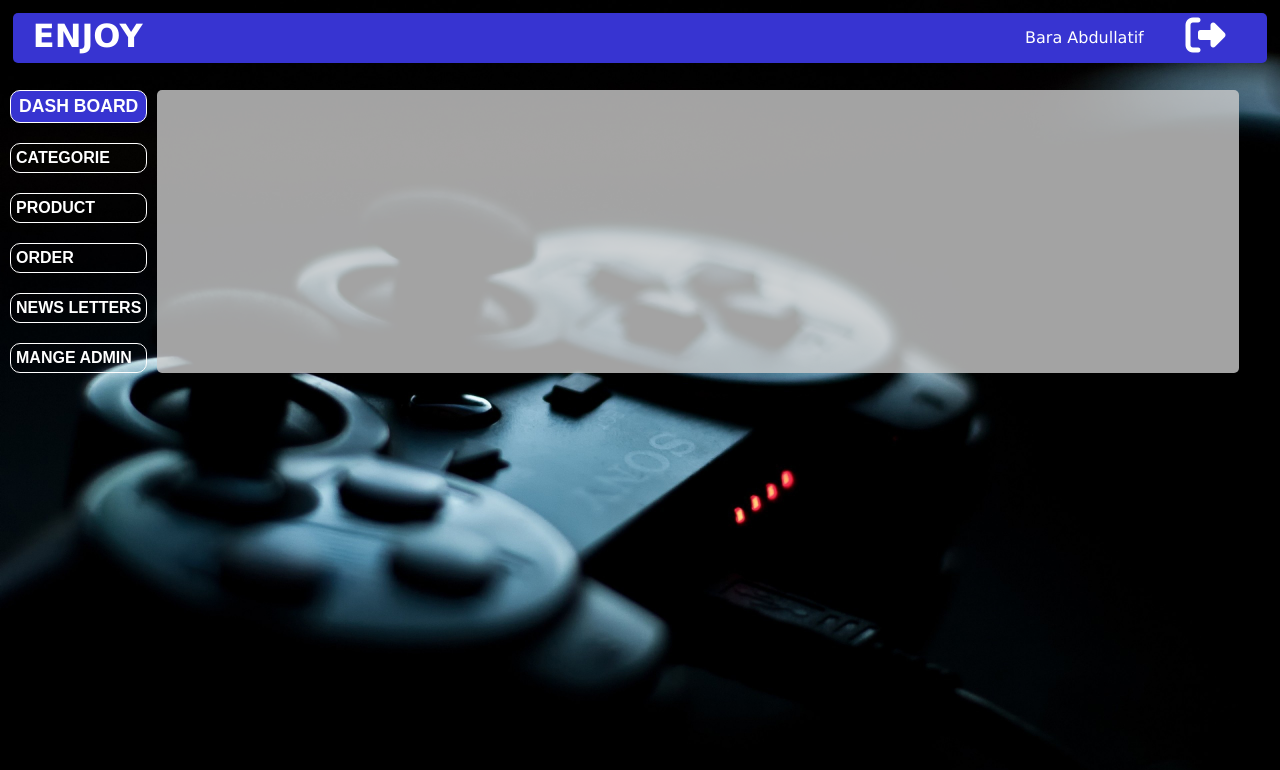
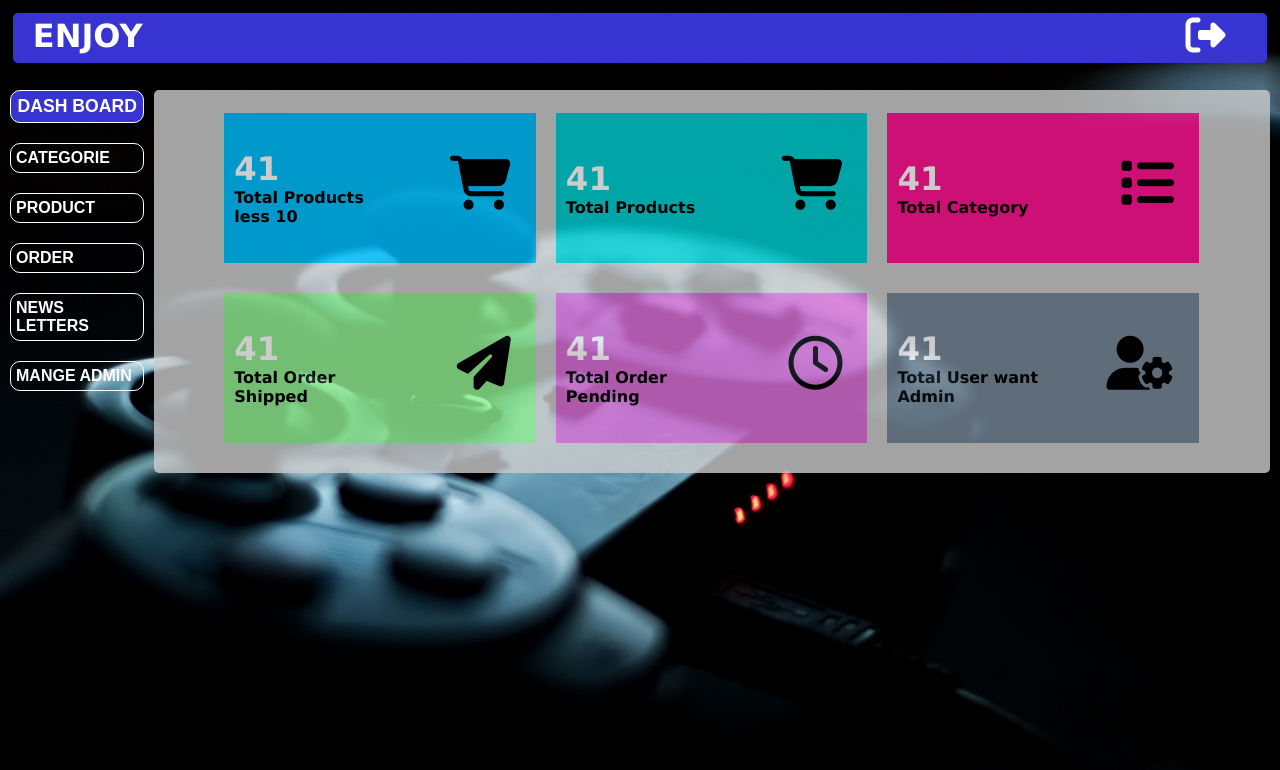
Before and after one commit to baraabd/Webbshop, a plain HTML site: page admin.html in a window 1280 px wide. Drawn offline with nearby package versions, Linux system fonts and the light colour scheme; no server answers.

Commit message:
Work with CSS admin styling

```diff
--- a/CSS/adminStyling.css
+++ b/CSS/adminStyling.css
@@ -172,7 +172,7 @@
     }
 
     .bodyRight {
-        width: 84.5%;
+        width: 89%;
         background-color: #cccccc;
         margin: 10px;
         border-radius: 5px;
@@ -646,10 +646,33 @@
         display: flex;
         flex-direction: row;
         align-items: center;
-        background-color: deepskyblue;
         padding: 10px;
         height: 100%;
         width: 100%;
+    }
+
+    .rowContainer.less {
+        background-color: deepskyblue;
+    }
+
+    .rowContainer.numOfPro {
+        background-color: darkturquoise;
+    }
+
+    .rowContainer.numOfCat {
+        background-color: deeppink;
+    }
+
+    .rowContainer.numOfOrdSh {
+        background-color: lightgreen;
+    }
+
+    .rowContainer.numOfOrdPen {
+        background-color: orchid;
+    }
+
+    .rowContainer.numOfUseer {
+        background-color: lightslategrey;
     }
 
     .viewMore {
--- a/JS/admin.js
+++ b/JS/admin.js
@@ -1,9 +1,47 @@
 import { makeRequest } from './requestHandler.js'
+
 
 
 $(document).ready(function() {
     var imgCover, imgPng
 
+    window.onload = init()
+
+    function init() {
+        $(".bdcDashBord").show(200);
+        $(".bdcCatAdd").hide(200);
+        $(".bdcCatDelUpp").hide(200);
+        $(".bdcProAdd").hide(200);
+        $(".bdcProDelUpp").hide(200);
+        $(".bdcUseAdd").hide(200);
+        $(".bdcUseDelUpp").hide(200);
+        $(".bdcOrdSend").hide(200);
+        $(".bdcMangeAdminAdd").hide(200);
+        $(".bdcMangeAdminDelUpp").hide(200);
+        dashBoard();
+        checkInloggedUser()
+    }
+
+
+    function checkInloggedUser() {
+        makeRequest("./../API/recivers/userReciver.php", "GET", null, (result) => {
+            console.log(result)
+            let userName = result
+            let welcomeText = document.getElementById("adminName")
+            if (sessionStorage.inloggedUserId && sessionStorage.inloggedUserId != "") {
+                welcomeText.innerText = userName
+            }
+            if (!sessionStorage.inloggedUserId && sessionStorage.inloggedUserId != "") {
+                welcomeText.innerText = ""
+            }
+        })
+    }
+
+
+    $('#logout').click(function() {
+        window.location.pathname = 'start.html';
+        session_unset();
+    });
 
     $('.categoriesContainer').click(function() {
 
@@ -65,55 +103,7 @@ $(document).ready(function() {
         $(".bdcMangeAdminAdd").hide(200);
         $(".bdcMangeAdminDelUpp").hide(200);
 
-        /**/
-
-        makeRequest("./../API/recivers/productReciver.php", "GET", null, (result) => {
-            console.log(result);
-            $("#numberOfProducts").text(result.length);
-        });
-
-
-        makeRequest("./../API/recivers/categoryReciver.php", "GET", null, (result) => {
-            console.log(result);
-            $("#numberOfCategory").text(result.length);
-        });
-
-        let myData = new FormData();
-        myData.append("entity", "enjoy");
-        myData.append("endpoint", "getAllProductLess");
-        makeRequest("./../API/recivers/productReciver.php", "POST", myData, (result) => {
-            console.log(result);
-            $("#numberOfLessProducts").text(result.length);
-        });
-
-
-
-        let myData1 = new FormData();
-        myData1.append("entity", "enjoy");
-        myData1.append("endpoint", "getAllorderShiped");
-        makeRequest("./../API/recivers/orderReciver.php", "POST", myData1, (result) => {
-            console.log(result);
-            $("#numberOfOrderShipped").text(result[0].count);
-        });
-
-        let myData2 = new FormData();
-        myData2.append("entity", "enjoy");
-        myData2.append("endpoint", "getAllorderBinding");
-        makeRequest("./../API/recivers/orderReciver.php", "POST", myData2, (result) => {
-            console.log(result);
-            $("#numberOfOrderPending").text(result[0].count);
-        });
-
-
-        let myData3 = new FormData();
-        myData3.append("entity", "enjoy");
-        myData3.append("endpoint", "getCountUsersWantAdmin");
-        makeRequest("./../API/recivers/userReciver.php", "POST", myData3, (result) => {
-            console.log(result);
-            $("#numberOfUserWantAdmin").text(result[0].count);
-        });
-
-
+        dashBoard()
     });
 
     $('.catAdd').click(function() {
@@ -863,4 +853,49 @@ $(document).ready(function() {
         })
     }
 
+
+    function dashBoard() {
+        makeRequest("./../API/recivers/productReciver.php", "GET", null, (result) => {
+            console.log(result);
+            $("#numberOfProducts").text(result.length);
+        });
+
+        makeRequest("./../API/recivers/categoryReciver.php", "GET", null, (result) => {
+            console.log(result);
+            $("#numberOfCategory").text(result.length);
+        });
+
+        let myData = new FormData();
+        myData.append("entity", "enjoy");
+        myData.append("endpoint", "getAllProductLess");
+        makeRequest("./../API/recivers/productReciver.php", "POST", myData, (result) => {
+            console.log(result);
+            $("#numberOfLessProducts").text(result.length);
+        });
+
+        let myData1 = new FormData();
+        myData1.append("entity", "enjoy");
+        myData1.append("endpoint", "getAllorderShiped");
+        makeRequest("./../API/recivers/orderReciver.php", "POST", myData1, (result) => {
+            console.log(result);
+            $("#numberOfOrderShipped").text(result[0].count);
+        });
+
+        let myData2 = new FormData();
+        myData2.append("entity", "enjoy");
+        myData2.append("endpoint", "getAllorderBinding");
+        makeRequest("./../API/recivers/orderReciver.php", "POST", myData2, (result) => {
+            console.log(result);
+            $("#numberOfOrderPending").text(result[0].count);
+        });
+
+        let myData3 = new FormData();
+        myData3.append("entity", "enjoy");
+        myData3.append("endpoint", "getCountUsersWantAdmin");
+        makeRequest("./../API/recivers/userReciver.php", "POST", myData3, (result) => {
+            console.log(result);
+            $("#numberOfUserWantAdmin").text(result[0].count);
+        });
+    }
+
 });
--- a/admin.html
+++ b/admin.html
@@ -15,7 +15,7 @@
 <body>
     <header>
         <div class="logo">ENJOY</div>
-        <div id="adminName">Bara Abdullatif</div>
+        <div id="adminName"></div>
         <div id="logout"><i class="fas fa-sign-out-alt"></i></div>
     </header>
 
@@ -63,7 +63,7 @@
                         <div class="MainContainer">
 
                             <div class="iconsContainer">
-                                <div class="rowContainer">
+                                <div class="rowContainer less">
                                     <div class="informationContainer">
                                         <div class="numberOf" id="numberOfLessProducts">41</div>
                                         <div class="totalText">Total Products less 10</div>
@@ -76,7 +76,7 @@
                             </div>
 
                             <div class="iconsContainer">
-                                <div class="rowContainer">
+                                <div class="rowContainer numOfPro">
                                     <div class="informationContainer">
                                         <div class="numberOf" id="numberOfProducts">41</div>
                                         <div class="totalText">Total Products</div>
@@ -89,7 +89,7 @@
                             </div>
 
                             <div class="iconsContainer">
-                                <div class="rowContainer">
+                                <div class="rowContainer numOfCat">
                                     <div class="informationContainer">
                                         <div class="numberOf" id="numberOfCategory">41</div>
                                         <div class="totalText">Total Category</div>
@@ -102,7 +102,7 @@
                             </div>
 
                             <div class="iconsContainer">
-                                <div class="rowContainer">
+                                <div class="rowContainer numOfOrdSh">
                                     <div class="informationContainer">
                                         <div class="numberOf" id="numberOfOrderShipped">41</div>
                                         <div class="totalText">Total Order Shipped</div>
@@ -115,7 +115,7 @@
                             </div>
 
                             <div class="iconsContainer">
-                                <div class="rowContainer">
+                                <div class="rowContainer numOfOrdPen">
                                     <div class="informationContainer">
                                         <div class="numberOf" id="numberOfOrderPending">41</div>
                                         <div class="totalText">Total Order Pending</div>
@@ -129,7 +129,7 @@
 
 
                             <div class="iconsContainer">
-                                <div class="rowContainer">
+                                <div class="rowContainer numOfUseer">
                                     <div class="informationContainer">
                                         <div class="numberOf" id="numberOfUserWantAdmin">41</div>
                                         <div class="totalText">Total User want Admin</div>
```
